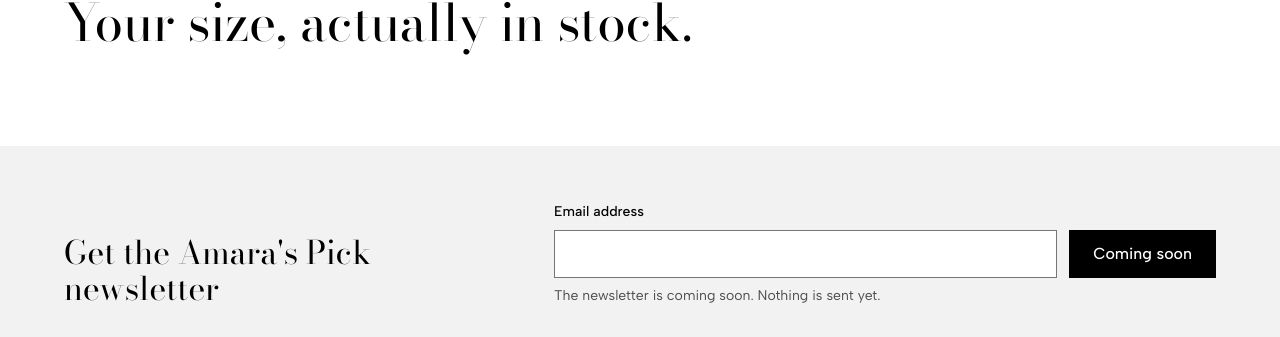
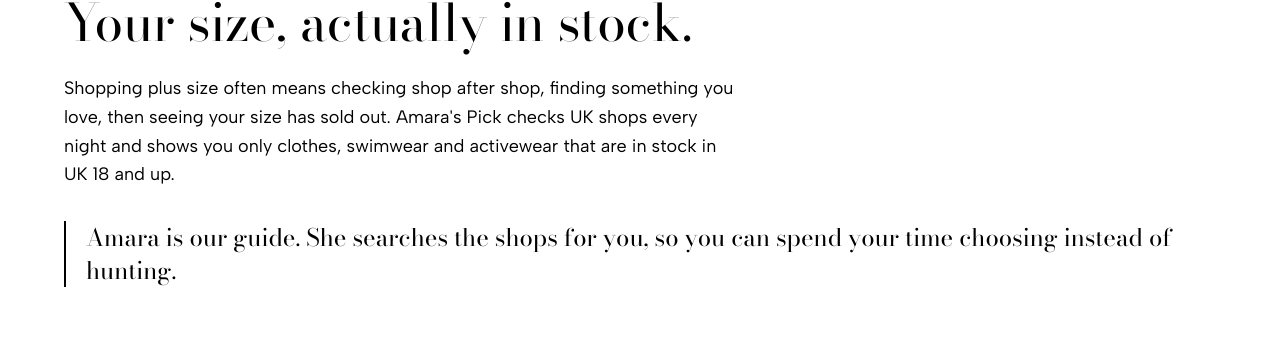
Before and after one commit to Tico26/Yxra, a React (Vite) app in the folder web/: page /about in a window 1280 px wide. Shown: the part 185-522 px from the top of the page. Built offline with nearby package versions, Linux system fonts and the light colour scheme; no server answers; a web font is replaced by a local one.

Commit message:
About: why the site exists and who Amara is
Co-Authored-By: Claude Opus 5.5 <noreply@anthropic.com>
Claude-Session: https://claude.ai/code/session_01LwYXeh74mJQLzaPfZWxDjE

```diff
--- a/web/src/legal/About.jsx
+++ b/web/src/legal/About.jsx
@@ -16,6 +16,17 @@ const About = () => {
         <h1 className="font-display text-display-l font-normal [text-wrap:balance]">
           Your size, actually in stock.
         </h1>
+        <p className="mt-6 max-w-[60ch] text-body-l">
+          Shopping plus size often means checking shop after shop, finding something you love, then seeing
+          your size has sold out. Amara&apos;s Pick checks UK shops every night and shows you only clothes,
+          swimwear and activewear that are in stock in UK 18 and up.
+        </p>
+        <blockquote className="mt-8 border-l-2 border-ink pl-5">
+          <p className="font-display text-size-l leading-snug">
+            Amara is our guide. She searches the shops for you, so you can spend your time choosing instead
+            of hunting.
+          </p>
+        </blockquote>
       </article>
     </div>
   );
```
Also changed, not shown: 1 other file (tests, documents, lock files or other folders).
